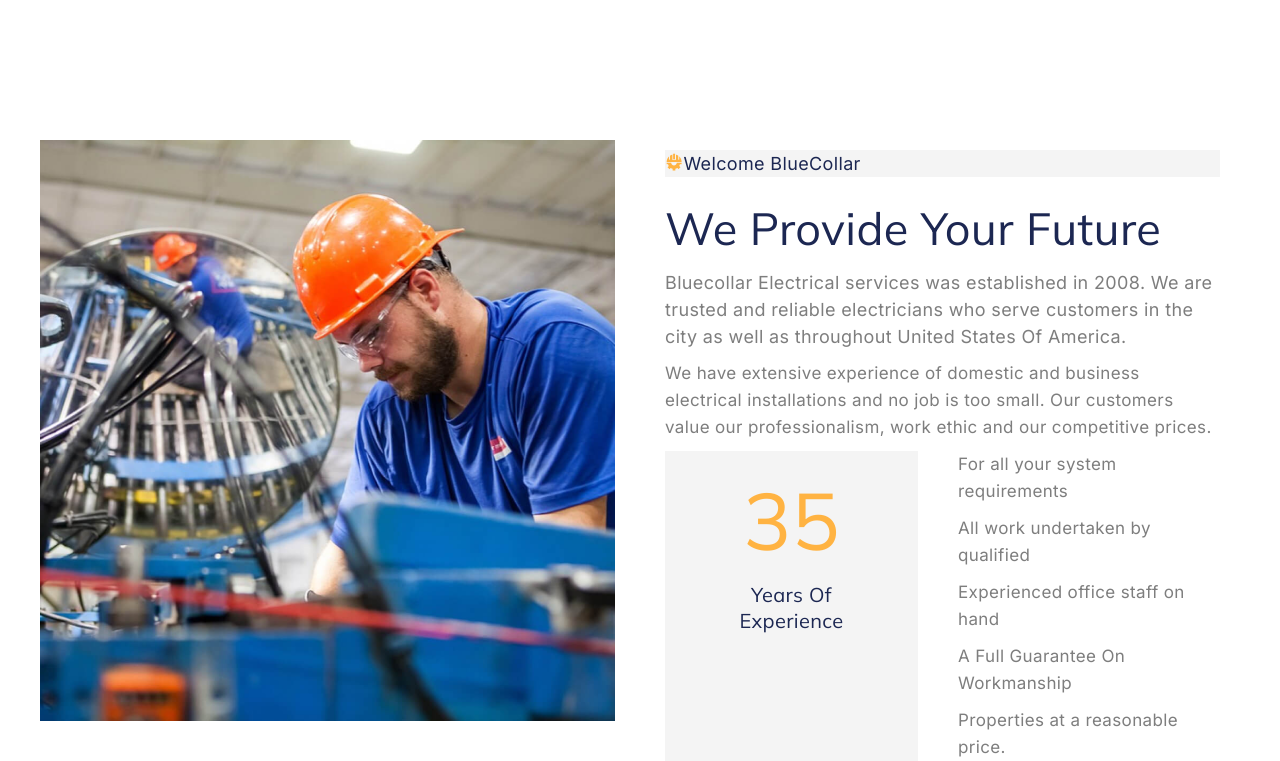
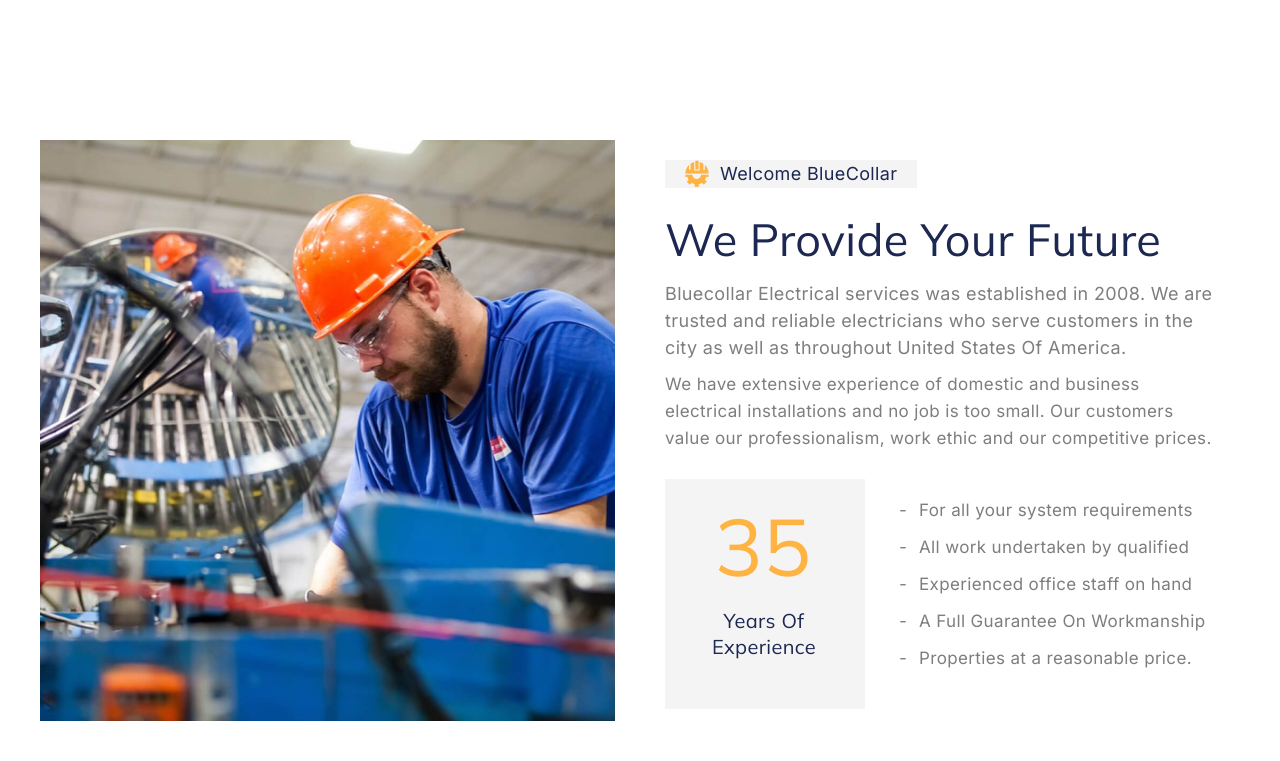
Before and after one commit to Muloversic/blueCollar_LP, a website built with webpack: page src/index.html in a window 1280 px wide. Shown: the part 1059-1820 px from the top of the page. After the commit the page ends 1780 px from the top, so only its background shows below. Built offline with nearby package versions, Linux system fonts and the light colour scheme; a web font is replaced by a local one.

Commit message:
added styles for future section

```diff
--- a/src/styles/main.scss
+++ b/src/styles/main.scss
@@ -414,11 +414,12 @@ body.lock {
     display: flex;
   }
 }
+
 .future {
   &__column {
     &:nth-child(2) {
       margin-left: 50px;
-      margin-top: 10px;
+      margin-top: 20px;
       max-width: 555px;
     }
   }
@@ -427,15 +428,23 @@ body.lock {
   }
 
   &__subtitle {
+    display: inline-block;
+    position: relative;
     font-weight: 400;
     font-size: 18px;
-    line-height: 27px;
     letter-spacing: 0.36px;
     text-transform: capitalize;
     color: #1c2752;
     background: #f4f4f4;
     margin-bottom: 22px;
+    padding: 5px 20px 5px 55px;
+    max-width: 260px;
     &::before {
+      position: absolute;
+      top: 0%;
+      left: 7%;
+      margin-right: 10px;
+      font-size: 28px;
       color: #ffb342;
     }
   }
@@ -464,13 +473,18 @@ body.lock {
 
   &__row-block {
     display: flex;
+    margin-top: 27px;
   }
 
   &__experience {
     display: flex;
     flex-direction: column;
+    justify-content: center;
+    align-items: center;
     background: #f4f4f4;
-    margin-right: 40px;
+    margin-right: 44px;
+    max-height: 230px;
+    max-width: 200px;
   }
 
   &__experience-years {
@@ -483,6 +497,7 @@ body.lock {
     color: #ffb342;
     margin-bottom: 18px;
     margin-top: 25px;
+    margin-right: 4px;
   }
 
   &__experience-title {
@@ -493,12 +508,13 @@ body.lock {
     text-align: center;
     letter-spacing: 0.36px;
     color: #1c2752;
-    padding: 0 43px 40px 43px;
+    padding: 0 45px 51px 43px;
   }
 
   &__list {
     display: flex;
     flex-direction: column;
+    margin-top: 18px;
   }
 
   &__list-item {
@@ -508,8 +524,13 @@ body.lock {
     letter-spacing: 0.36px;
     color: #7e7e7e;
     margin-top: 10px;
+    padding-left: 10px;
     &:first-of-type {
       margin-top: 0;
     }
+
+    &::marker {
+      content: '-';
+    }
   }
 }
```
